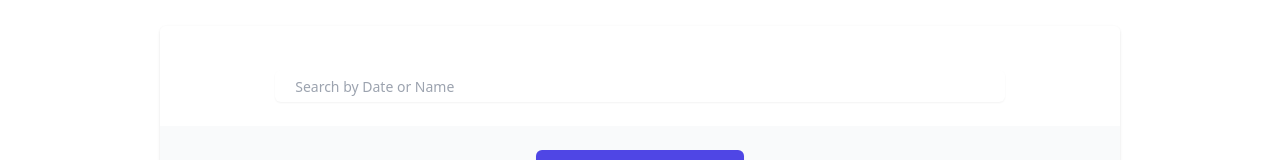
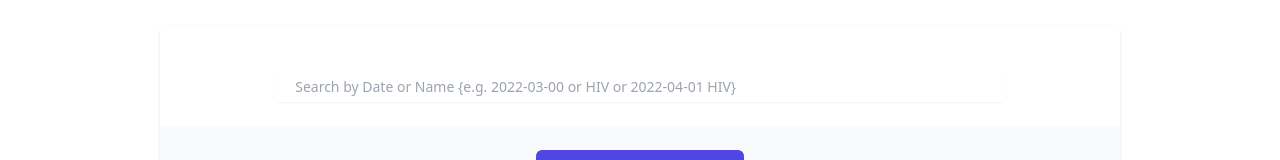
Before and after one commit to Fitrah-16520207/Tubes-3-DNA-Pattern-Matching, a React (Create React App) app in the folder src/frontend/: page /Search in a window 1280 px wide. Shown: the part 158-318 px from the top of the page. Built offline with nearby package versions, Linux system fonts and the light colour scheme.

Commit message:
add example search query

```diff
--- a/src/frontend/src/pages/Search.js
+++ b/src/frontend/src/pages/Search.js
@@ -52,7 +52,7 @@ export default class Search extends Component {
                     value ={this.state.query}
                     onChange={this.handleChange}
                     className="mt-5 h-8 pl-5 w-4/5 focus:ring-indigo-500 focus:border-indigo-500 shadow-sm sm:text-sm border-gray-300 rounded-md"
-                    placeholder="Search by Date or Name"
+                    placeholder="Search by Date or Name {e.g. 2022-03-00 or HIV or 2022-04-01 HIV}"
                   />
                 </div>
 
```
